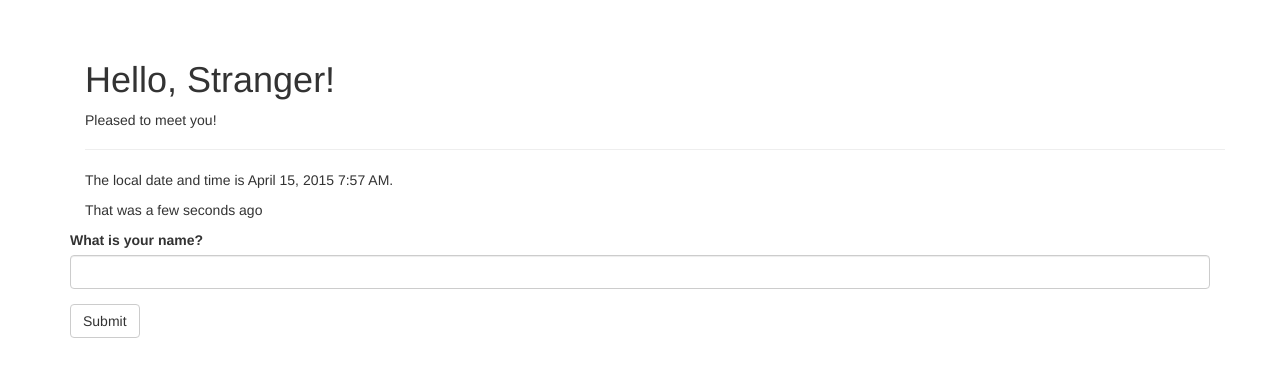
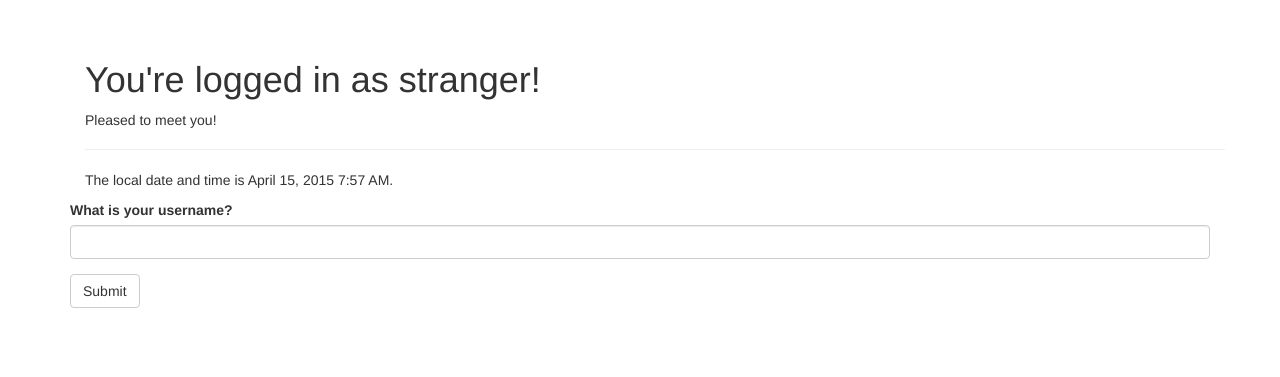
Before and after one commit to likit/dementia, a Flask app: page / in a window 1280 px wide. Shown: the part 52-429 px from the top of the page. Run offline with Flask 2, Linux system fonts and the light colour scheme; parts of the project's set-up code (start-up, migrations or seed data) failed here and were passed over; some libraries are stand-ins or nearby versions.

Commit message:
updated some login related stuff

```diff
--- a/webapp/app/main/forms.py
+++ b/webapp/app/main/forms.py
@@ -3,5 +3,5 @@ from wtforms.validators import Required
 from wtforms import StringField, SubmitField
 
 class NameForm(Form):
-    name = StringField('What is your name?', validators=[Required()])
+    name = StringField('What is your username?', validators=[Required()])
     submit = SubmitField('Submit')
--- a/webapp/app/templates/index.html
+++ b/webapp/app/templates/index.html
@@ -1,12 +1,12 @@
 {% extends "base.html" %}
 {% import "bootstrap/wtf.html" as wtf %}
 
-{% block title %}Flasky{% endblock %}
+{% block title %}Database System{% endblock %}
 
 {% block page_content %}
 <div class="container">
     <div class="page-header">
-        <h1>Hello, {% if name %}{{ name }}{% else %}Stranger{% endif %}!</h1>
+        <h1>You're logged in as {% if name %}{{ name }}{% else %}stranger{% endif %}!</h1>
         {% if not known %}
         <p>Pleased to meet you!</p>
         {% else %}
@@ -15,7 +15,6 @@
     </div>
     {{ moment.lang('th') }}
     <p>The local date and time is {{ moment(current_time).format('LLL') }}.</p>
-    <p>That was {{ moment(current_time).fromNow(refresh=True) }}</p>
 </div>
 {{ wtf.quick_form(form) }}
 {% endblock %}
```
